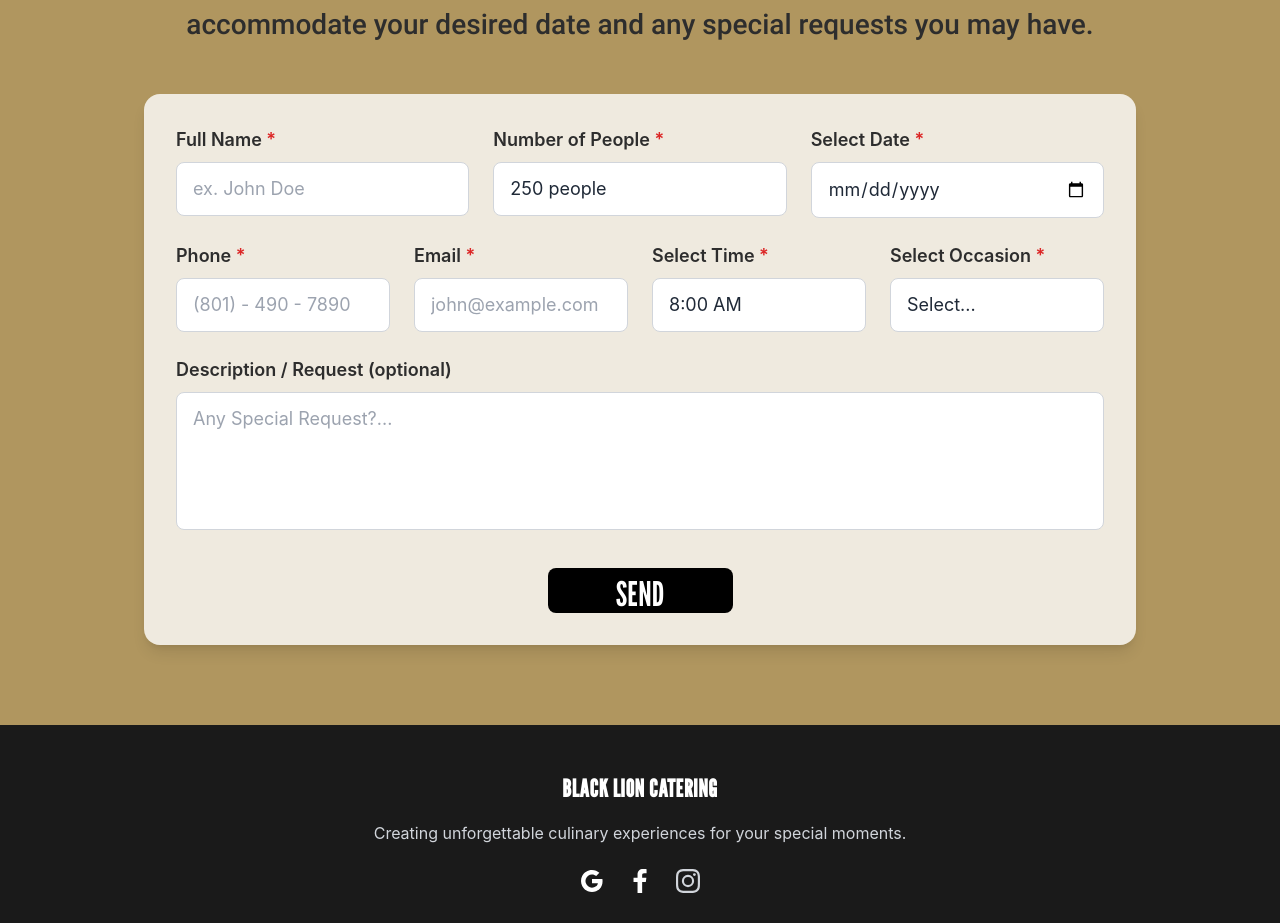
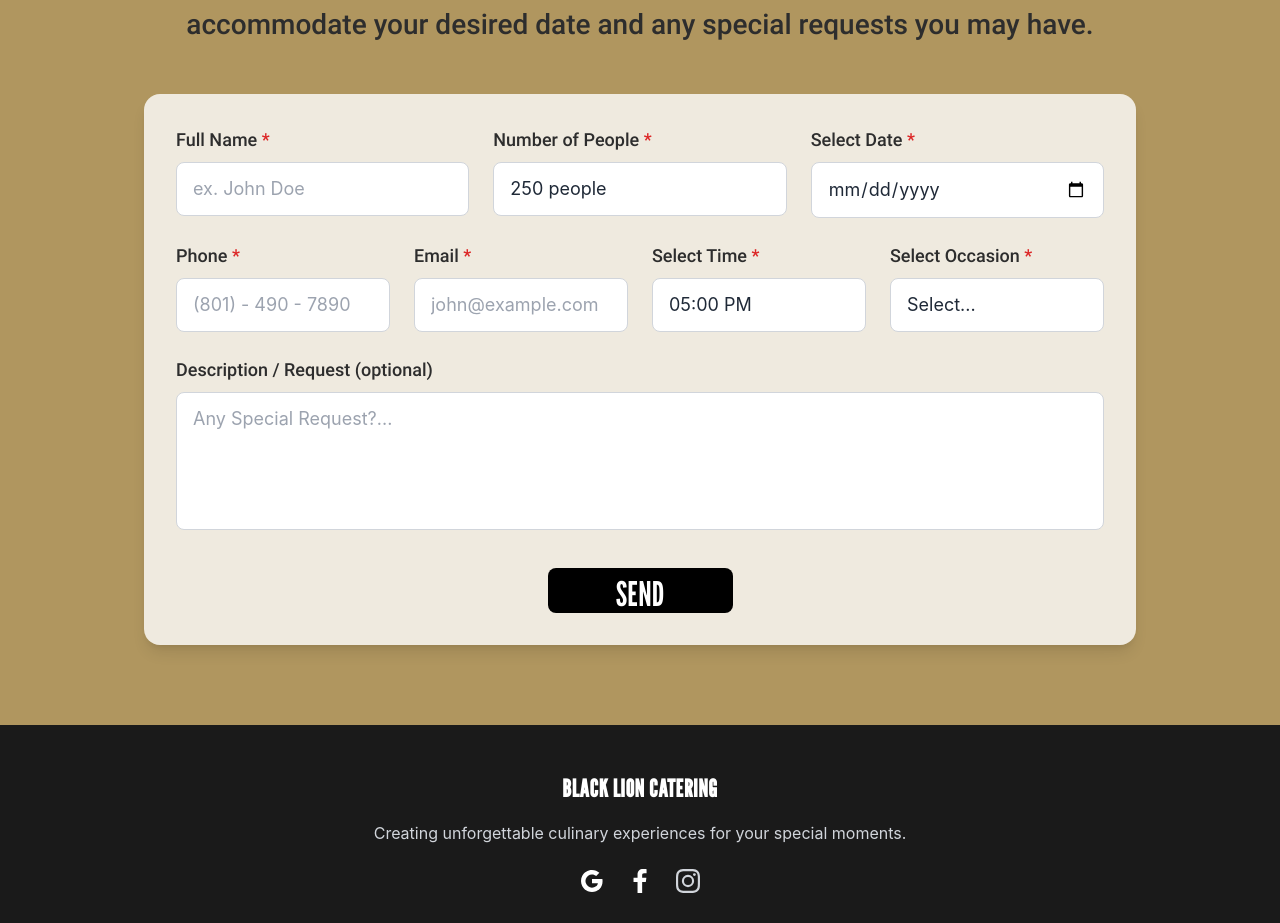
Before and after one commit to xp1408x/BlackLionCatering, a React (Vite) app: page / in a window 1280 px wide. Shown: the part 5969-6892 px from the top of the page. Built offline with nearby package versions, Linux system fonts and the light colour scheme.

Commit message:
add select time

```diff
--- a/components/EventContactSection.tsx
+++ b/components/EventContactSection.tsx
@@ -25,7 +25,7 @@ const EventContactSection = () => (
   <div className="grid grid-cols-1 md:grid-cols-3 gap-6 mb-6">
     {/* Full Name */}
     <div>
-      <label className="block text-lg font-semibold mb-2 text-[#2D2D2D]">
+      <label className="block text-lg font-roboto mb-2 text-[#2D2D2D]">
         Full Name <span className="text-red-600">*</span>
       </label>
       <input
@@ -38,7 +38,7 @@ const EventContactSection = () => (
     </div>
     {/* Number of People */}
     <div>
-      <label className="block text-lg font-semibold mb-2 text-[#2D2D2D]">
+      <label className="block text-lg font-roboto mb-2 text-[#2D2D2D]">
         Number of People <span className="text-red-600">*</span>
       </label>
       <select
@@ -63,7 +63,7 @@ const EventContactSection = () => (
     </div>
     {/* Select Date */}
     <div>
-      <label className="block text-lg font-semibold mb-2 text-[#2D2D2D]">
+      <label className="block text-lg font-roboto mb-2 text-[#2D2D2D]">
         Select Date <span className="text-red-600">*</span>
       </label>
       <input
@@ -78,7 +78,7 @@ const EventContactSection = () => (
   <div className="grid grid-cols-1 md:grid-cols-4 gap-6 mb-6">
     {/* Phone */}
     <div>
-      <label className="block text-lg font-semibold mb-2 text-[#2D2D2D]">
+      <label className="block text-lg font-roboto mb-2 text-[#2D2D2D]">
         Phone <span className="text-red-600">*</span>
       </label>
       <input
@@ -91,7 +91,7 @@ const EventContactSection = () => (
     </div>
     {/* Email */}
     <div>
-      <label className="block text-lg font-semibold mb-2 text-[#2D2D2D]">
+      <label className="block text-lg font-roboto mb-2 text-[#2D2D2D]">
         Email <span className="text-red-600">*</span>
       </label>
       <input
@@ -104,7 +104,7 @@ const EventContactSection = () => (
     </div>
     {/* Select Time */}
     <div>
-      <label className="block text-lg font-semibold mb-2 text-[#2D2D2D]">
+      <label className="block text-lg font-roboto mb-2 text-[#2D2D2D]">
         Select Time <span className="text-red-600">*</span>
       </label>
       <select
@@ -121,8 +121,24 @@ const EventContactSection = () => (
         <option value="9:00">09:00 AM</option>
         <option value="9:30">09:30 AM</option>
         <option value="10:00">10:00 AM</option>
+        <option value="10:30">10:30 AM</option>
+        <option value="11:00">11:00 AM</option>
+        <option value="11:30">11:30 AM</option>
+        <option value="12:00">12:00 PM</option>
+        <option value="12:30">12:30 PM</option>
+        <option value="13:00">01:00 PM</option>
+        <option value="13:30">01:30 PM</option>
+        <option value="14:00">02:00 PM</option>
+        <option value="14:30">02:30 PM</option>
+        <option value="15:00">03:00 PM</option>
+        <option value="15:30">03:30 PM</option>
         <option value="16:00">04:00 PM</option>
         <option value="16:30">04:30 PM</option>
+        <option value="17:00">05:00 PM</option>
+        <option value="17:30">05:30 PM</option>
+        <option value="18:00">06:00 PM</option>
+        <option value="18:30">06:30 PM</option>
+        <option value="19:00">07:00 PM</option>
         <option value="19:30">07:30 PM</option>
         <option value="20:00">08:00 PM</option>
         <option value="20:30">08:30 PM</option>
@@ -131,7 +147,7 @@ const EventContactSection = () => (
     </div>
     {/* Select Occasion */}
     <div>
-      <label className="block text-lg font-semibold mb-2 text-[#2D2D2D]">
+      <label className="block text-lg font-roboto mb-2 text-[#2D2D2D]">
         Select Occasion <span className="text-red-600">*</span>
       </label>
       <select
@@ -152,7 +168,7 @@ const EventContactSection = () => (
   </div>
   {/* Description / Request */}
   <div className="mb-8">
-    <label className="block text-lg font-semibold mb-2 text-[#2D2D2D]">
+    <label className="block text-lg font-roboto mb-2 text-[#2D2D2D]">
       Description / Request (optional)
     </label>
     <textarea
```
